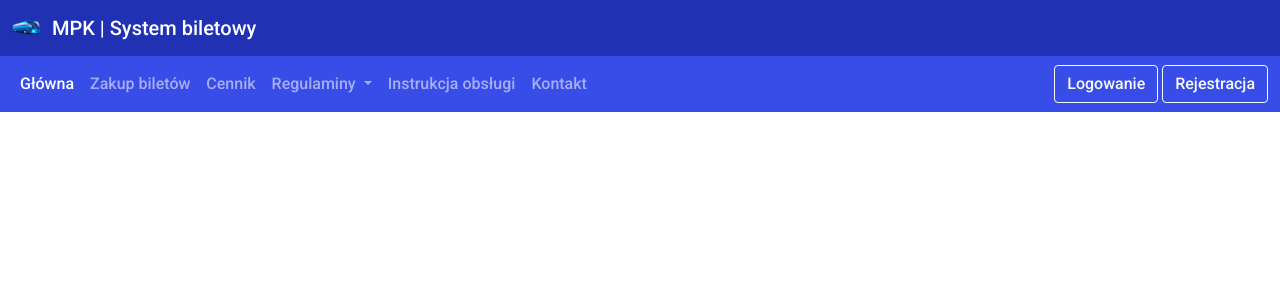
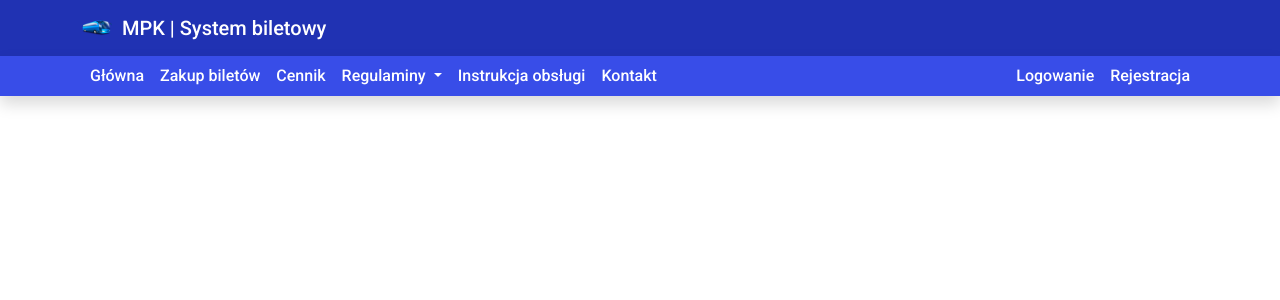
Before and after one commit to kod3ch/mpk, a PHP site: page / in a window 1280 px wide. Shown: the top 300 px of the page. Run offline with PHP 8.4, Linux system fonts and the light colour scheme.

Commit message:
navbar interface changes

```diff
--- a/index.php
+++ b/index.php
@@ -16,16 +16,16 @@
 </head>
 
 <body>
-  <nav class="navbar navbar-dark" style="background-color: #2032b3;">
-    <div class="container-fluid">
+  <nav class="navbar navbar-dark shadow vw-100" style="background-color: #2032b3;">
+    <div class="container-sm">
       <a class="navbar-brand" href="#">
         <img src="travel_bus.ico" alt="" width="30" height="24" class="d-inline-block align-text-top">
         &nbsp;MPK | System biletowy
       </a>
     </div>
   </nav>
-  <nav class="navbar navbar-expand-lg navbar-dark padding-top" style="background-color: #384de8;">
-    <div class="container-fluid">
+  <nav class="navbar navbar-expand-lg navbar-dark padding-top shadow vw-100 py-0" style="background-color: #384de8; ">
+    <div class="container-sm">
       <button class="navbar-toggler" type="button" data-bs-toggle="collapse" data-bs-target="#navbarNav"
         aria-controls="navbarNav" aria-expanded="false" aria-label="Toggle navigation">
         <span class="navbar-toggler-icon"></span>
@@ -34,7 +34,7 @@
         <ul class="navbar-nav">
           <!--<li class="nav-item active">-->
           <li class="nav-item">
-            <a class="nav-link active" aria-current="page" href="index.php">Główna</a>
+            <a class="nav-link" aria-current="page" href="index.php">Główna</a>
           </li>
           <li class="nav-item">
             <a class="nav-link" href="buy.php">Zakup biletów</a>
@@ -60,15 +60,26 @@
           </li>
         </ul>
         <form>
-          <button class="btn btn-outline-success btn-outline-light" type="button" data-bs-toggle="modal"
-            href="#logowanieModalToggle">Logowanie</button>
-          <button class="btn btn-outline-success btn-outline-light" type="button" data-bs-toggle="modal"
-            href="#rejestracjaModalToggle">Rejestracja</button>
+          <ul class="navbar-nav">
+            <li class="nav-item">
+              <a class="nav-link" data-bs-toggle="modal" href="#logowanieModalToggle">Logowanie</a>
+            </li>
+            <li class="nav-item">
+              <a class="nav-link" data-bs-toggle="modal" href="#rejestracjaModalToggle">Rejestracja</a>
+            </li>
+          </ul>
+          <!--
+
+            <button class="btn rounded-0" type="button" data-bs-toggle="modal"
+              href="#logowanieModalToggle">Logowanie</button>
+            <button class="btn rounded-0" type="button" data-bs-toggle="modal"
+              href="#rejestracjaModalToggle">Rejestracja</button>
+
+            -->
         </form>
       </div>
     </div>
   </nav>
-
 
   <!-- Modal test -->
 
--- a/main.css
+++ b/main.css
@@ -2,9 +2,17 @@
 body{
     font-family: 'Roboto', sans-serif !important;
 }
-li.nav-item > a.nav-link {
-    /*
-    font-size: 17px;
-    font-weight: bold;
-    */
+button.btn.rounded-0{
+    color: white;
 }
+button.btn.rounded-0:hover{
+    background-color: white;
+    color: #384de8;
+}
+li.nav-item > a.nav-link{
+    color: white !important;
+}
+li.nav-item > a.nav-link:hover{
+    background-color: white;
+    color: #384de8 !important;
+}
```
